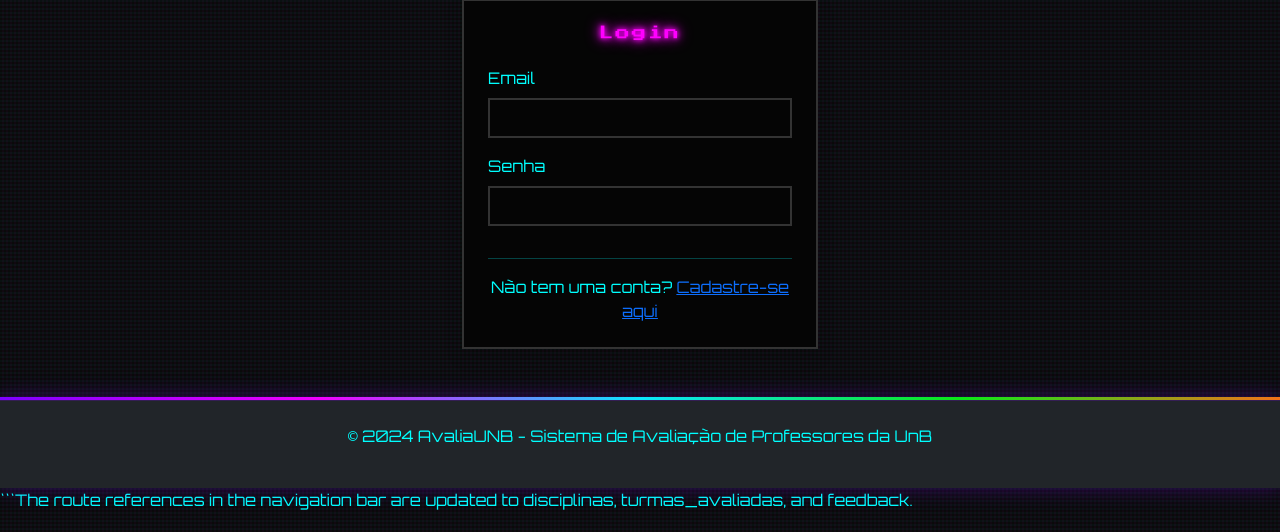
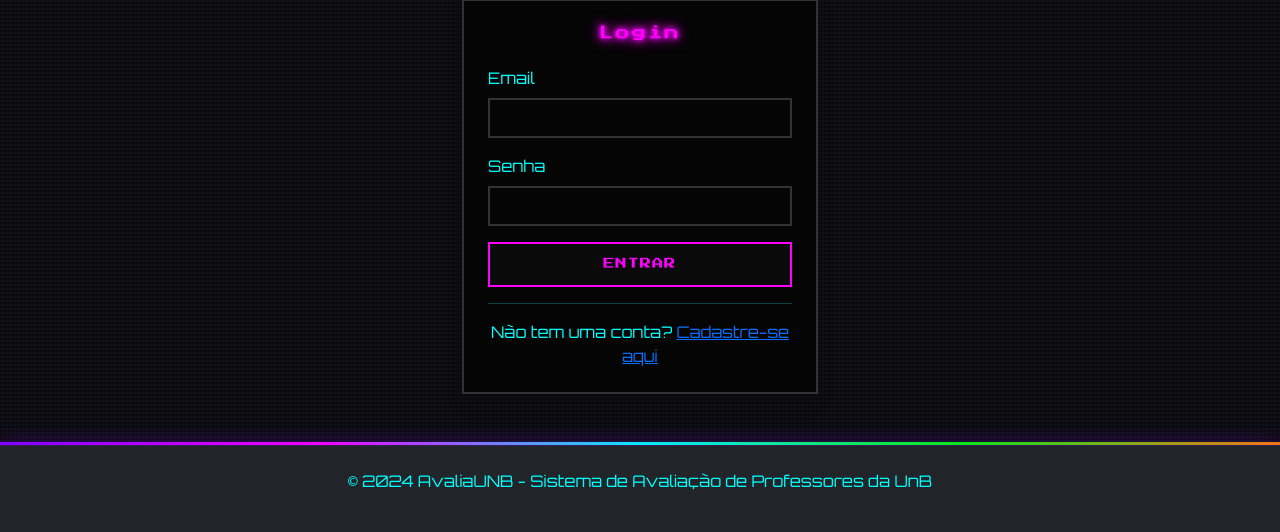
Before and after one commit to leandro-coelhos/AvaliaUNB, a Flask app: template templates/login.html in a window 1280 px wide. Shown: the part 108-640 px from the top of the page. Run offline with Flask 3, Linux system fonts and the light colour scheme; the template is opened without the code that fills it: values that come from a table or form of the project are taken from there, others are empty; parts of the project's set-up code (start-up, migrations or seed data) failed here and were passed over; some libraries are stand-ins or nearby versions.

Commit message:
Assistant checkpoint: Corrigir campo submit no template de login
Assistant generated file changes:
- templates/login.html: Corrigir nome do campo submit no formulário de login

---

User prompt:

quando clicko em login aparece o erro UndefinedError
jinja2.exceptions.UndefinedError: 'forms.FormularioLogin object' has no attribute 'submit'

Replit-Commit-Author: Assistant
Replit-Commit-Session-Id: b056209b-5aec-448b-a2a3-ea6db6d0f1d9

```diff
--- a/templates/login.html
+++ b/templates/login.html
@@ -47,7 +47,7 @@
                         </div>
 
                         <div class="d-grid">
-                            {{ form.submit(class="btn btn-primary btn-lg") }}
+                            {{ form.enviar(class="btn btn-primary btn-lg") }}
                         </div>
                     </form>
                     <hr>
```
